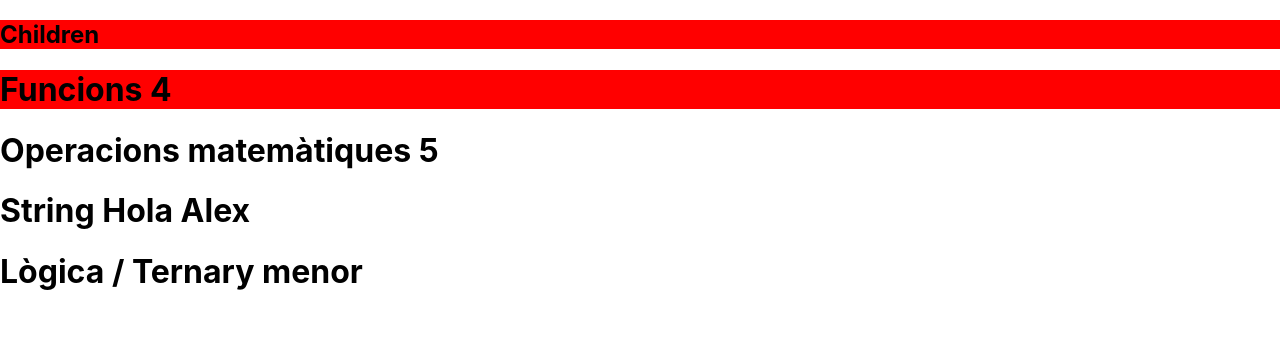
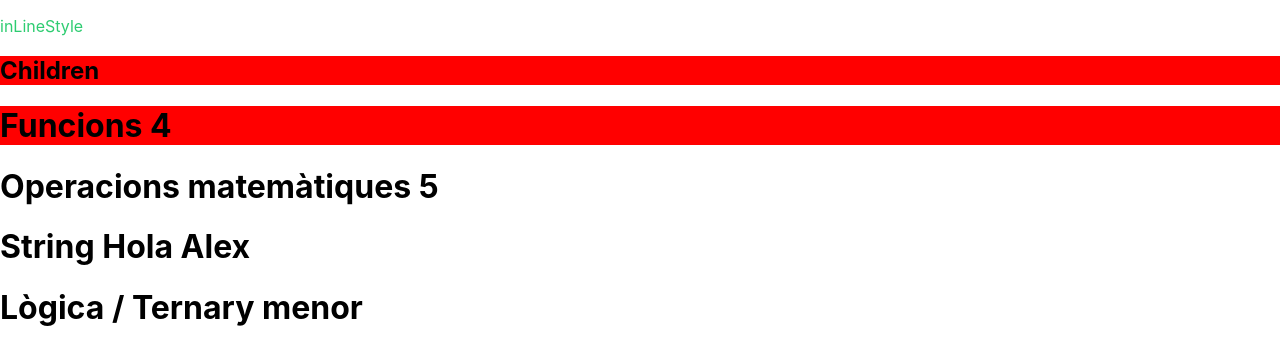
Before and after one commit to Andreabcm/react_app_prova, a React (Create React App) app: page / in a window 1280 px wide. Shown: the top 364 px of the page. Built offline with nearby package versions, Linux system fonts and the light colour scheme.

Commit message:
JSX exemple inline styles

```diff
--- a/src/App.js
+++ b/src/App.js
@@ -6,9 +6,15 @@ function sumar(){
 
 const nom = 'Alex'
 
+const inLineStyle = {
+  color: "#2ecc71",
+  fotnSize: "26px",
+}
+
 function App() {
   return (
     <>
+      <p style={ inLineStyle }> inLineStyle </p>
         <div className="red">
           <h2>Children</h2>
         </div>
```
Lines whose indentation alone changed are shown as unchanged.
